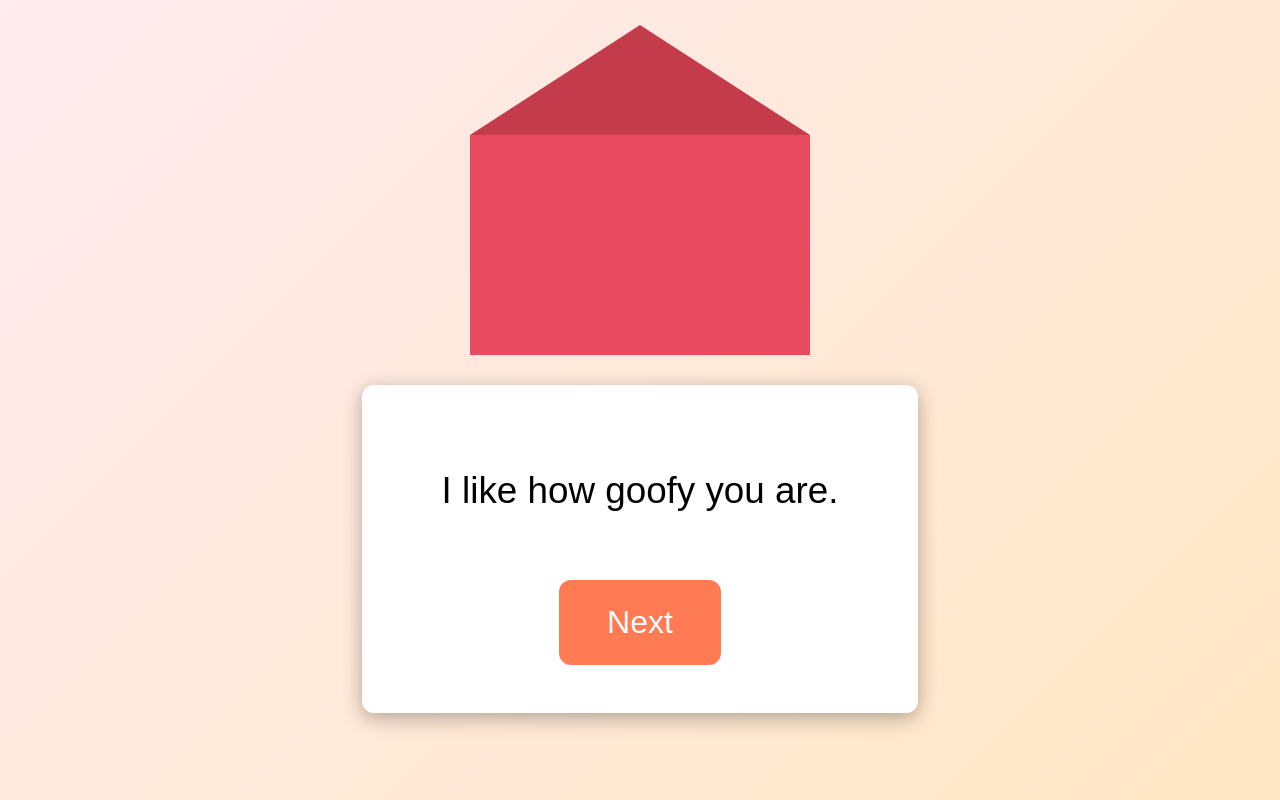
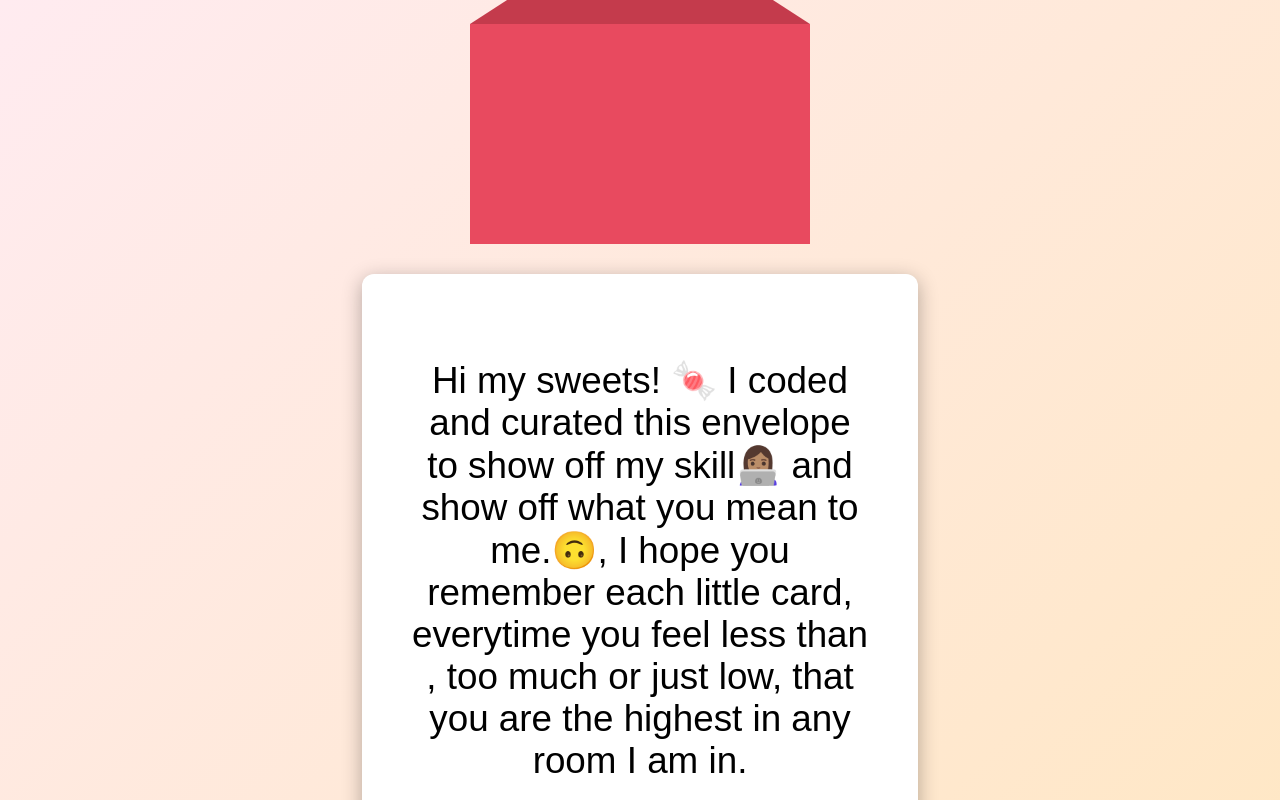
Before and after one commit to t-whelan/simple-envelope, a plain HTML site: page index.html in a window 1280 px wide. Both pictures are taken after a click on the element 640 px from the left and 424 px from the top of the page. Shown: the top 800 px of the page. Drawn offline with Linux system fonts and the light colour scheme.

Commit message:
final draft

```diff
--- a/index.html
+++ b/index.html
@@ -18,8 +18,8 @@
 
     /* Envelope */
     .envelope {
-      width: 340px;       /* increased ~60px */
-      height: 220px;      /* increased ~60px */
+      width: 340px;
+      height: 220px;
       background: #e84a5f;
       position: relative;
       cursor: pointer;
@@ -43,11 +43,11 @@
     .compliment-card {
       display: none;
       width: 95%;
-      max-width: 460px;   /* bigger max width */
+      max-width: 460px;
       margin-top: 30px;
-      padding: 3rem;      /* bigger padding */
+      padding: 3rem;
       text-align: center;
-      font-size: 2.3rem;  /* bigger font size */
+      font-size: 2.3rem;
       background: white;
       border-radius: 12px;
       box-shadow: 0 5px 20px rgba(0,0,0,0.3);
@@ -73,11 +73,11 @@
 
     /* Button */
     #nextBtn {
-      padding: 1.5rem 3rem;   /* bigger button */
+      padding: 1.5rem 3rem;
       background: #ff7b54;
       border: none;
       color: white;
-      font-size: 2rem;        /* bigger text */
+      font-size: 2rem;
       border-radius: 12px;
       margin-top: 2rem;
       cursor: pointer;
@@ -112,30 +112,44 @@
     const nextBtn = document.getElementById('nextBtn');
 
     const compliments = [
+      'Hi my sweets! 🍬 I coded and curated this envelope to show off my skill👩🏽‍💻 and show off what you mean to me.🙃, I hope you remember each little card, everytime you feel less than , too much or just low, that you are the highest in any room I am in. ',
+      "I like how your presence makes everything feel lighter.",
+  "I like the way your smile can brighten my worst days.",
+  "I like how you make ordinary moments unforgettable.",
+  "I like the way you genuinely listen to me.",
+  "I like that you notice the little things that others don’t.",
+  "I like how you lead by example without needing recognition.",
+  "I like the way you make life feel more meaningful.",
+  "I like how you turn mistakes into funny stories.",
+  "I like that you’re unapologetically yourself.",
+  "I like your courage to always speak your truth.",
+  "I like the way you turn challenges into opportunities.",
+  "I like how your words make me feel understood.",
+  "I like the way you care without expecting anything in return.",
       "I like how goofy you are.",
-      "I like how funny you are.",
-      "I like how you don’t even know you’re my best part of any day.",
+      "I like how you make me laugh out loud, even in my most serious moments or worst days you don’t know of.",
+      "I like how you don’t even know you’re the best part of any day.",
       "I like how you tell me the most random things.",
       "I like how you make the most random comments.",
       "I like how you make the most random noises.",
       "I like how my face lights up when I type or think about you.",
-      "I like your smile.",
-      "I like your laugh.",
+      "I like your smile and how it makes me feel warm and fuzzy.",
+      "I like your laugh and how its sooo contagious.",
       "I like seeing you happy.",
+      "I like  hearing you talk about the things your inner child gets exicited about",
       "I like when you’re just yourself.",
-      "I like how you make me feel special.",
-      "I like how you keep it real.",
+      "I like how you make me feel special and seen.",
+      "I like how you keep shit real and straightfoward.",
       "I like your wit and intellectual standpoints.",
       "I like learning what makes you happy.",
-      "I like your energy.",
-      "I like your aura.",
-      "I like your next-level spirit.",
-      "Of course I like your face.",
+      "I like listening to your stories and voicenotes as a break from my bland mind",
+      "I like your passionate and enthusiastic aura that makes me believe I can be more like you.",
+       "I like that You are so hard-working and dedicated.",
+      "I like that You always push through the longest days and hardly complain.",
+      "Of course I like your beautiful  face.",
       "But the person behind it — that’s the one I like the most.",
       "I love when you are all of those things and more.",
       "I love that even though you show me the good, you show me you’re human.",
-      "You are so hard-working and dedicated.",
-      "You always push through and never give up.",
       "And my favourite human right now… is you."
     ];
 
@@ -156,7 +170,7 @@
       }
       complimentText.textContent = compliments[index];
       complimentCard.classList.remove('shake');
-      void complimentCard.offsetWidth;  // reset animation
+      void complimentCard.offsetWidth;
       complimentCard.classList.add('shake');
     });
   </script>
```
